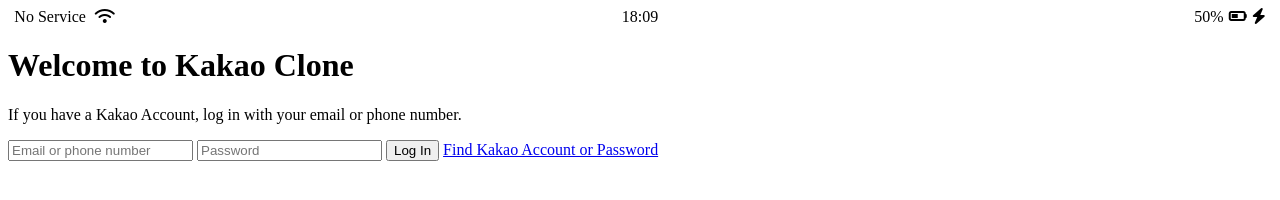
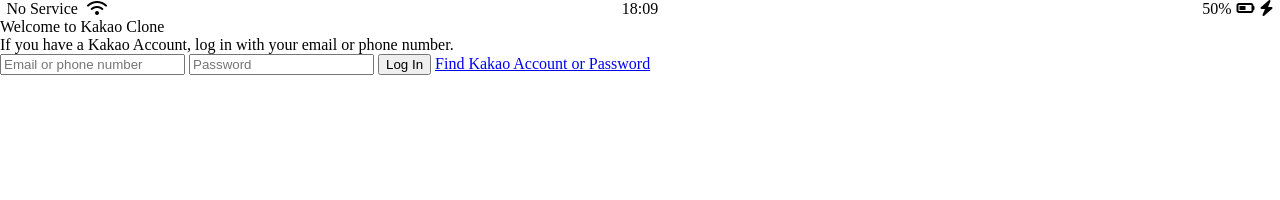
Before and after one commit to ella-stin/adidas-clone-2021-re, a plain HTML site: page index.html in a window 1280 px wide. Drawn offline with Linux system fonts and the light colour scheme.

Commit message:
Add reset.css

```diff
--- /dev/null
+++ b/css/reset.css
@@ -0,0 +1,88 @@
+html,
+body,
+div,
+span,
+applet,
+object,
+iframe,
+h1,
+h2,
+h3,
+h4,
+h5,
+h6,
+p,
+blockquote,
+pre,
+a,
+abbr,
+acronym,
+address,
+big,
+cite,
+code,
+del,
+dfn,
+em,
+img,
+ins,
+kbd,
+q,
+s,
+samp,
+small,
+strike,
+strong,
+sub,
+sup,
+tt,
+var,
+b,
+u,
+i,
+center,
+dl,
+dt,
+dd,
+ol,
+ul,
+li,
+fieldset,
+form,
+label,
+legend,
+table,
+caption,
+tbody,
+tfoot,
+thead,
+tr,
+th,
+td,
+article,
+aside,
+canvas,
+details,
+embed,
+figure,
+figcaption,
+footer,
+header,
+hgroup,
+menu,
+nav,
+output,
+ruby,
+section,
+summary,
+time,
+mark,
+audio,
+video {
+  margin: 0;
+  padding: 0;
+  border: 0;
+  font-size: 100%;
+  font: inherit;
+  vertical-align: baseline;
+}
--- a/css/styles.css
+++ b/css/styles.css
@@ -1,3 +1,5 @@
+@import "reset.css";
+
 .status-bar {
   display: flex;
   justify-content: center;
```
